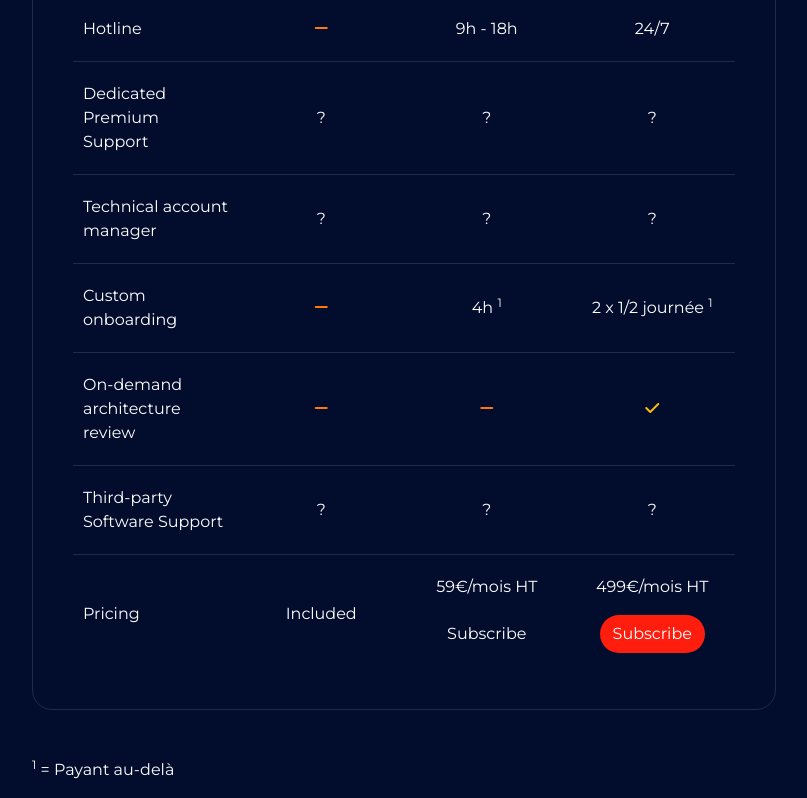
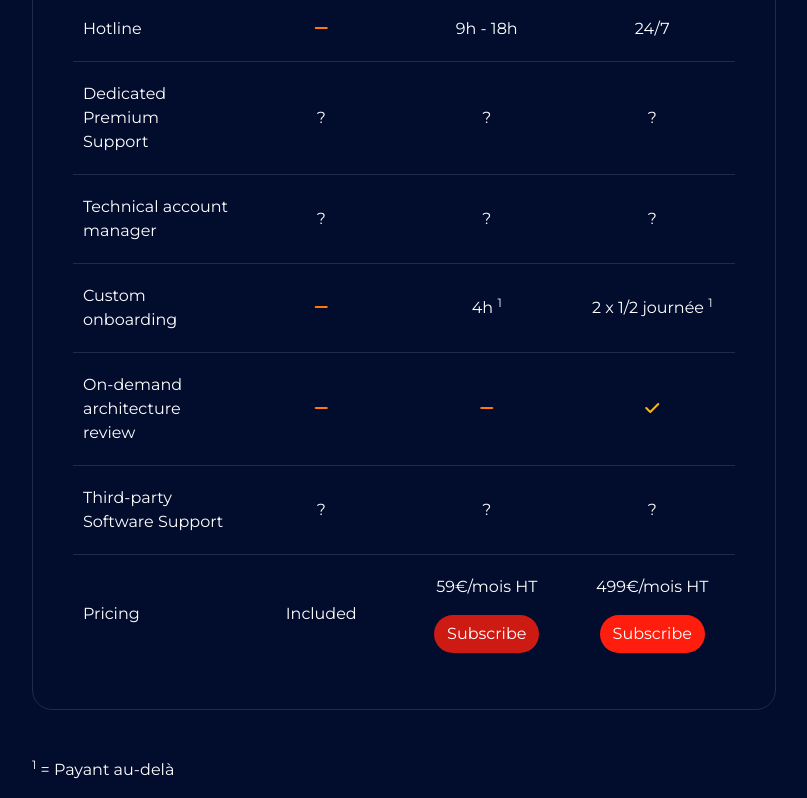
Before and after one commit to gaellewb/plan-support, a plain HTML site: page index.html in a window 1280 px wide. In both pictures the pointer is over the button 722 px from the left and 1231 px from the top of the page. Shown: the part 597-1395 px from the top of the page, without its empty margins (236-1043 px from the left). Drawn offline with nearby package versions, Linux system fonts and the light colour scheme.

Commit message:
hover btn

```diff
--- a/style.css
+++ b/style.css
@@ -39,6 +39,11 @@ tbody th, tfoot th {
     border-radius: 50px;
 }
 
+.btn:hover {
+    background-color: #ff1d0dcd;
+
+}
+
 tfoot td:nth-last-child(n), tfoot th:nth-last-child(n){
     border-color: red;
     border: none;
```
